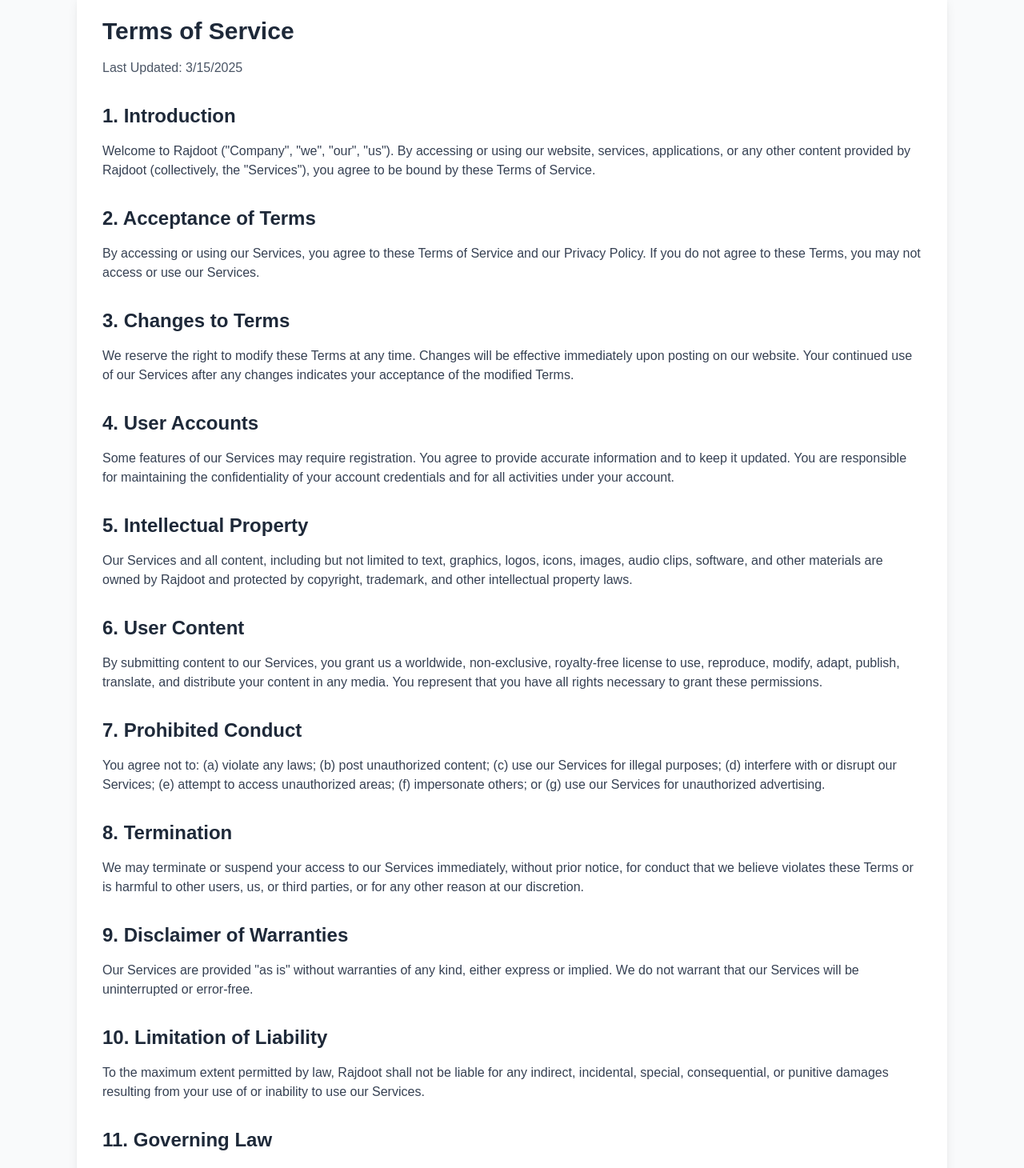
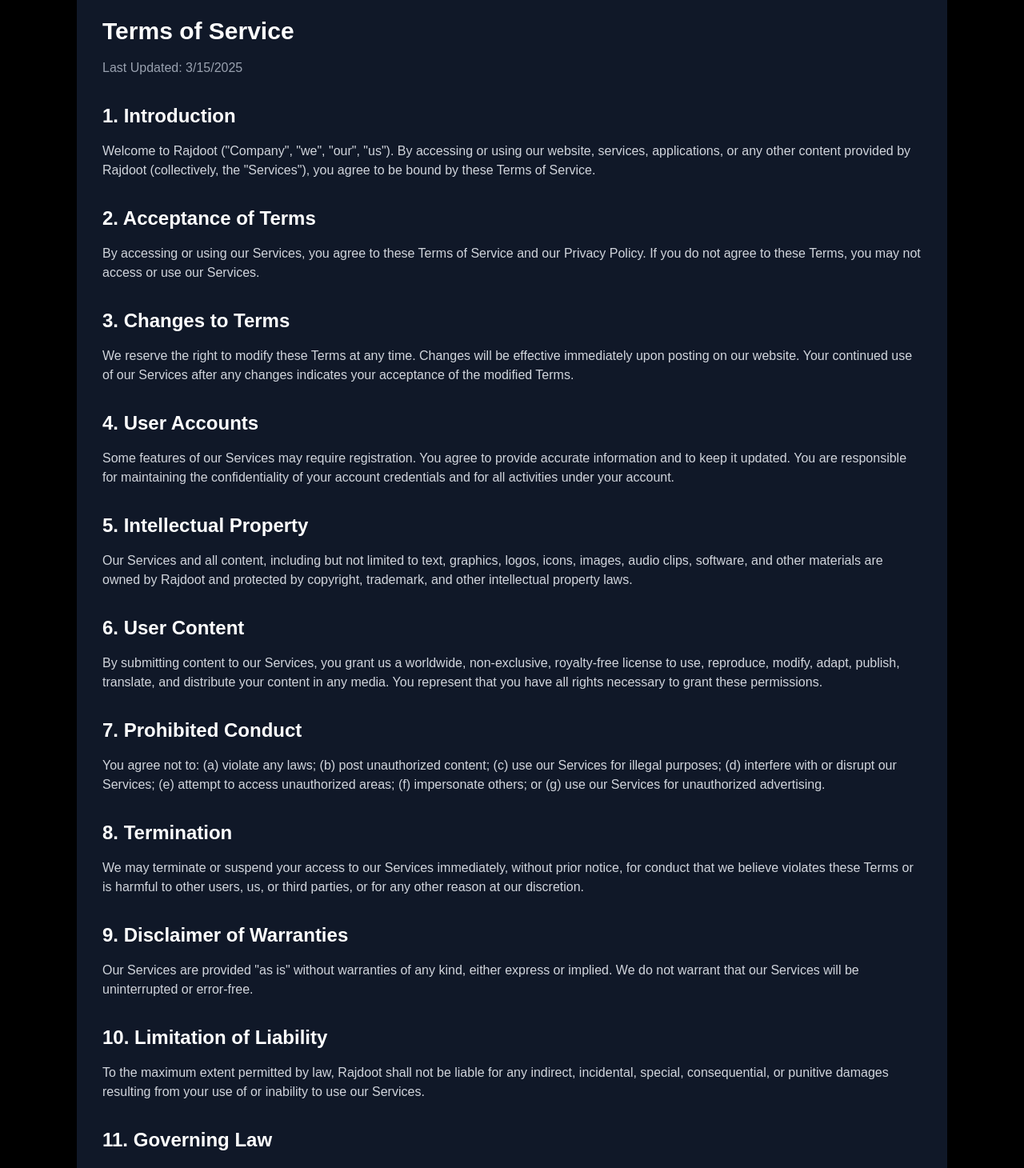
Before and after one commit to 360Parminder/Rajdoot, a React (Vite) app: page /terms-of-service in a window 1280 px wide. Shown: the part 180-1640 px from the top of the page at 80% size. Built offline with nearby package versions, Linux system fonts and the light colour scheme; no server answers.

Commit message:
add Cookie Policy page, update Privacy Policy styling, and configure Vite server settings

```diff
--- a/src/api/config.js
+++ b/src/api/config.js
@@ -2,7 +2,6 @@ import axios from "axios";
 
 // Check for Vite-specific env var first, then standard env var, then fallback to localhost
 const API_BASE_URL = import.meta.env.VITE_API_URL ||
-          process.env.API_URL ||
           "http://localhost:8005/api/v1";
 
 const api = axios.create({
--- a/src/pages/PrivacyPolicy.jsx
+++ b/src/pages/PrivacyPolicy.jsx
@@ -2,7 +2,7 @@ import React from "react";
 
 const PrivacyPolicy = () => {
     return (
-        <div className="container mx-auto px-4 py-12">
+        <div className="mx-auto px-4 py-12 bg-gray-900 text-white">
             <div className="flex justify-center">
                 <div className="w-full max-w-4xl">
                     <h1 className="text-center text-3xl font-bold mb-6">Privacy Policy</h1>
--- a/src/pages/TermsService.jsx
+++ b/src/pages/TermsService.jsx
@@ -6,48 +6,48 @@ const TermsService = () => {
         <>
             {/* <ScrollToTop /> */}
 
-            <div className="container mx-auto py-24 bg-gray-50">
+            <div className="mx-auto py-24 bg-black text-white">
                 <div className="max-w-6xl mx-auto px-4 sm:px-6 lg:px-8">
-                    <div className="bg-white shadow-lg rounded-lg p-8">
-                        <h2 className="text-3xl font-bold text-gray-800 mb-4">Terms of Service</h2>
-                        <p className="text-gray-600 mb-8">Last Updated: {new Date().toLocaleDateString()}</p>
+                    <div className="bg-gray-900 shadow-lg rounded-lg p-8">
+                        <h2 className="text-3xl font-bold text-white mb-4">Terms of Service</h2>
+                        <p className="text-gray-400 mb-8">Last Updated: {new Date().toLocaleDateString()}</p>
 
-                        <h3 className="text-2xl font-semibold text-gray-800 mt-8 mb-4">1. Introduction</h3>
-                        <p className="text-gray-700 mb-6">Welcome to Rajdoot ("Company", "we", "our", "us"). By accessing or using our website, services, applications, or any other content provided by Rajdoot (collectively, the "Services"), you agree to be bound by these Terms of Service.</p>
+                        <h3 className="text-2xl font-semibold text-white mt-8 mb-4">1. Introduction</h3>
+                        <p className="text-gray-300 mb-6">Welcome to Rajdoot ("Company", "we", "our", "us"). By accessing or using our website, services, applications, or any other content provided by Rajdoot (collectively, the "Services"), you agree to be bound by these Terms of Service.</p>
 
-                        <h3 className="text-2xl font-semibold text-gray-800 mt-8 mb-4">2. Acceptance of Terms</h3>
-                        <p className="text-gray-700 mb-6">By accessing or using our Services, you agree to these Terms of Service and our Privacy Policy. If you do not agree to these Terms, you may not access or use our Services.</p>
+                        <h3 className="text-2xl font-semibold text-white mt-8 mb-4">2. Acceptance of Terms</h3>
+                        <p className="text-gray-300 mb-6">By accessing or using our Services, you agree to these Terms of Service and our Privacy Policy. If you do not agree to these Terms, you may not access or use our Services.</p>
 
-                        <h3 className="text-2xl font-semibold text-gray-800 mt-8 mb-4">3. Changes to Terms</h3>
-                        <p className="text-gray-700 mb-6">We reserve the right to modify these Terms at any time. Changes will be effective immediately upon posting on our website. Your continued use of our Services after any changes indicates your acceptance of the modified Terms.</p>
+                        <h3 className="text-2xl font-semibold text-white mt-8 mb-4">3. Changes to Terms</h3>
+                        <p className="text-gray-300 mb-6">We reserve the right to modify these Terms at any time. Changes will be effective immediately upon posting on our website. Your continued use of our Services after any changes indicates your acceptance of the modified Terms.</p>
 
-                        <h3 className="text-2xl font-semibold text-gray-800 mt-8 mb-4">4. User Accounts</h3>
-                        <p className="text-gray-700 mb-6">Some features of our Services may require registration. You agree to provide accurate information and to keep it updated. You are responsible for maintaining the confidentiality of your account credentials and for all activities under your account.</p>
+                        <h3 className="text-2xl font-semibold text-white mt-8 mb-4">4. User Accounts</h3>
+                        <p className="text-gray-300 mb-6">Some features of our Services may require registration. You agree to provide accurate information and to keep it updated. You are responsible for maintaining the confidentiality of your account credentials and for all activities under your account.</p>
 
-                        <h3 className="text-2xl font-semibold text-gray-800 mt-8 mb-4">5. Intellectual Property</h3>
-                        <p className="text-gray-700 mb-6">Our Services and all content, including but not limited to text, graphics, logos, icons, images, audio clips, software, and other materials are owned by Rajdoot and protected by copyright, trademark, and other intellectual property laws.</p>
+                        <h3 className="text-2xl font-semibold text-white mt-8 mb-4">5. Intellectual Property</h3>
+                        <p className="text-gray-300 mb-6">Our Services and all content, including but not limited to text, graphics, logos, icons, images, audio clips, software, and other materials are owned by Rajdoot and protected by copyright, trademark, and other intellectual property laws.</p>
 
-                        <h3 className="text-2xl font-semibold text-gray-800 mt-8 mb-4">6. User Content</h3>
-                        <p className="text-gray-700 mb-6">By submitting content to our Services, you grant us a worldwide, non-exclusive, royalty-free license to use, reproduce, modify, adapt, publish, translate, and distribute your content in any media. You represent that you have all rights necessary to grant these permissions.</p>
+                        <h3 className="text-2xl font-semibold text-white mt-8 mb-4">6. User Content</h3>
+                        <p className="text-gray-300 mb-6">By submitting content to our Services, you grant us a worldwide, non-exclusive, royalty-free license to use, reproduce, modify, adapt, publish, translate, and distribute your content in any media. You represent that you have all rights necessary to grant these permissions.</p>
 
-                        <h3 className="text-2xl font-semibold text-gray-800 mt-8 mb-4">7. Prohibited Conduct</h3>
-                        <p className="text-gray-700 mb-6">You agree not to: (a) violate any laws; (b) post unauthorized content; (c) use our Services for illegal purposes; (d) interfere with or disrupt our Services; (e) attempt to access unauthorized areas; (f) impersonate others; or (g) use our Services for unauthorized advertising.</p>
+                        <h3 className="text-2xl font-semibold text-white mt-8 mb-4">7. Prohibited Conduct</h3>
+                        <p className="text-gray-300 mb-6">You agree not to: (a) violate any laws; (b) post unauthorized content; (c) use our Services for illegal purposes; (d) interfere with or disrupt our Services; (e) attempt to access unauthorized areas; (f) impersonate others; or (g) use our Services for unauthorized advertising.</p>
 
-                        <h3 className="text-2xl font-semibold text-gray-800 mt-8 mb-4">8. Termination</h3>
-                        <p className="text-gray-700 mb-6">We may terminate or suspend your access to our Services immediately, without prior notice, for conduct that we believe violates these Terms or is harmful to other users, us, or third parties, or for any other reason at our discretion.</p>
+                        <h3 className="text-2xl font-semibold text-white mt-8 mb-4">8. Termination</h3>
+                        <p className="text-gray-300 mb-6">We may terminate or suspend your access to our Services immediately, without prior notice, for conduct that we believe violates these Terms or is harmful to other users, us, or third parties, or for any other reason at our discretion.</p>
 
-                        <h3 className="text-2xl font-semibold text-gray-800 mt-8 mb-4">9. Disclaimer of Warranties</h3>
-                        <p className="text-gray-700 mb-6">Our Services are provided "as is" without warranties of any kind, either express or implied. We do not warrant that our Services will be uninterrupted or error-free.</p>
+                        <h3 className="text-2xl font-semibold text-white mt-8 mb-4">9. Disclaimer of Warranties</h3>
+                        <p className="text-gray-300 mb-6">Our Services are provided "as is" without warranties of any kind, either express or implied. We do not warrant that our Services will be uninterrupted or error-free.</p>
 
-                        <h3 className="text-2xl font-semibold text-gray-800 mt-8 mb-4">10. Limitation of Liability</h3>
-                        <p className="text-gray-700 mb-6">To the maximum extent permitted by law, Rajdoot shall not be liable for any indirect, incidental, special, consequential, or punitive damages resulting from your use of or inability to use our Services.</p>
+                        <h3 className="text-2xl font-semibold text-white mt-8 mb-4">10. Limitation of Liability</h3>
+                        <p className="text-gray-300 mb-6">To the maximum extent permitted by law, Rajdoot shall not be liable for any indirect, incidental, special, consequential, or punitive damages resulting from your use of or inability to use our Services.</p>
 
-                        <h3 className="text-2xl font-semibold text-gray-800 mt-8 mb-4">11. Governing Law</h3>
-                        <p className="text-gray-700 mb-6">These Terms shall be governed by the laws of India, without regard to its conflict of law principles. Any disputes arising under these Terms shall be resolved in the courts located in Alwar, Rajasthan, India.</p>
+                        <h3 className="text-2xl font-semibold text-white mt-8 mb-4">11. Governing Law</h3>
+                        <p className="text-gray-300 mb-6">These Terms shall be governed by the laws of India, without regard to its conflict of law principles. Any disputes arising under these Terms shall be resolved in the courts located in Alwar, Rajasthan, India.</p>
 
-                        <h3 className="text-2xl font-semibold text-gray-800 mt-8 mb-4">12. Contact Information</h3>
-                        <p className="text-gray-700 mb-2">If you have any questions about these Terms of Service, please contact us at:</p>
-                        <div className="text-gray-700 ml-4">
+                        <h3 className="text-2xl font-semibold text-white mt-8 mb-4">12. Contact Information</h3>
+                        <p className="text-gray-300 mb-2">If you have any questions about these Terms of Service, please contact us at:</p>
+                        <div className="text-gray-300 ml-4">
                             <p>Rajdoot</p>
                             <p>Attn: Parminder Singh</p>
                             <p>Alwar, Rajasthan, India</p>
--- a/vite.config.js
+++ b/vite.config.js
@@ -4,4 +4,8 @@ import tailwindcss from '@tailwindcss/vite'
 // https://vite.dev/config/
 export default defineConfig({
   plugins: [react(), tailwindcss(),],
+  server: {
+    host: 'localhost',
+    port: 5173,
+  }
 })
```
Also changed, not shown: src/App.jsx (+5 -3 lines), src/pages/Policy/CookiePolicy.jsx (added, +84 -0 lines).
